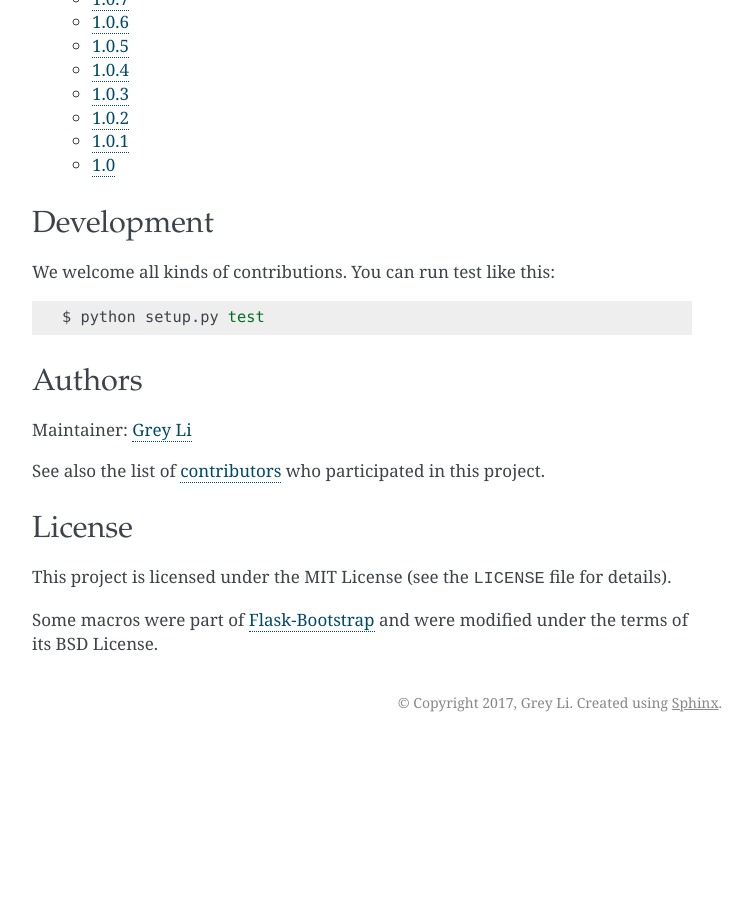
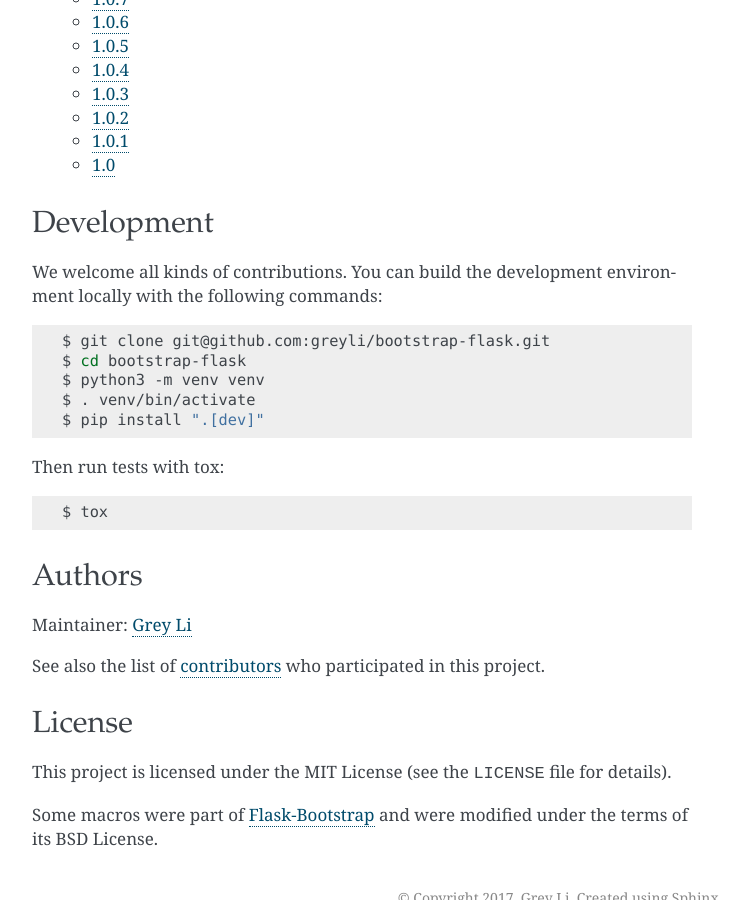
Before and after one commit to helloflask/bootstrap-flask, a Sphinx documentation site: the page built from docs/index.rst, in a window 1280 px wide and 900 px high, scrolled down 1736 px. Shown: the whole window, without its empty margins (388-1136 px from the left). Built offline with Sphinx 7.4.7, drawn with Linux system fonts in a browser that asks for light colours; before the commit the page ends 2478 px from its top, so only the background shows below that.

Commit message:
Fix various docs format issues

```diff
--- a/docs/advanced.rst
+++ b/docs/advanced.rst
@@ -1,7 +1,7 @@
 Advanced Usage
 ===============
 
-.. _button_customizatoin:
+.. _button_customization:
 
 Form Button Customization
 --------------------------
--- a/docs/basic.rst
+++ b/docs/basic.rst
@@ -161,4 +161,4 @@ Configurations
 | BOOTSTRAP_TABLE_NEW_TITLE   | ``'New'``                      | Default title for new icon of table actions                                                  |
 +-----------------------------+--------------------------------+----------------------------------------------------------------------------------------------+
 
-.. tip:: See :ref:`button_customizatoin` to learn how to customize form buttons.
+.. tip:: See :ref:`button_customization` to learn how to customize form buttons.
--- a/docs/index.rst
+++ b/docs/index.rst
@@ -2,6 +2,7 @@ Bootstrap-Flask
 ===============
 
 `Bootstrap 4 <https://getbootstrap.com>`_ helper for Flask/Jinja2.
+
 
 Contents
 --------
@@ -40,11 +41,23 @@ Changelog
 Development
 -----------
 
-We welcome all kinds of contributions. You can run test like this:
+We welcome all kinds of contributions. You can build the development environment
+locally with the following commands:
 
 .. code-block:: bash
 
-    $ python setup.py test
+    $ git clone git@github.com:greyli/bootstrap-flask.git
+    $ cd bootstrap-flask
+    $ python3 -m venv venv
+    $ . venv/bin/activate
+    $ pip install ".[dev]"
+
+Then run tests with tox:
+
+.. code-block:: bash
+
+    $ tox
+
 
 Authors
 -------
@@ -55,6 +68,7 @@ See also the list of
 `contributors <https://github.com/greyli/bootstrap-flask/contributors>`_
 who participated in this project.
 
+
 License
 -------
 
--- a/docs/macros.rst
+++ b/docs/macros.rst
@@ -454,7 +454,7 @@ API
     :param actions_title: Title for the actions column header. Default is ``'Actions'``.
     :param custom_actions: A list of tuples for creating custom action buttons, where each tuple contains
                 ('Title Text displayed on hover', 'bootstrap icon name', 'url_for()')
-                (e.g.``[('Run', 'play-fill', url_for('run_report', report_id=':id'))]``).
+                (e.g. ``[('Run', 'play-fill', url_for('run_report', report_id=':id'))]``).
     :param view_url: URL to use for the view action.
     :param edit_url: URL to use for the edit action.
     :param delete_url: URL to use for the delete action.
```
Also changed, not shown: other parts of docs/macros.rst (+2 -2 lines), CHANGES.rst (+17 -9 lines).
